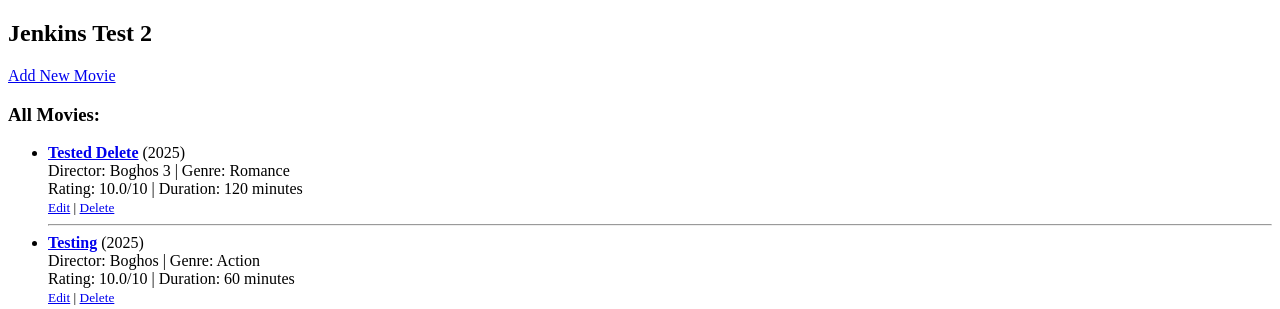
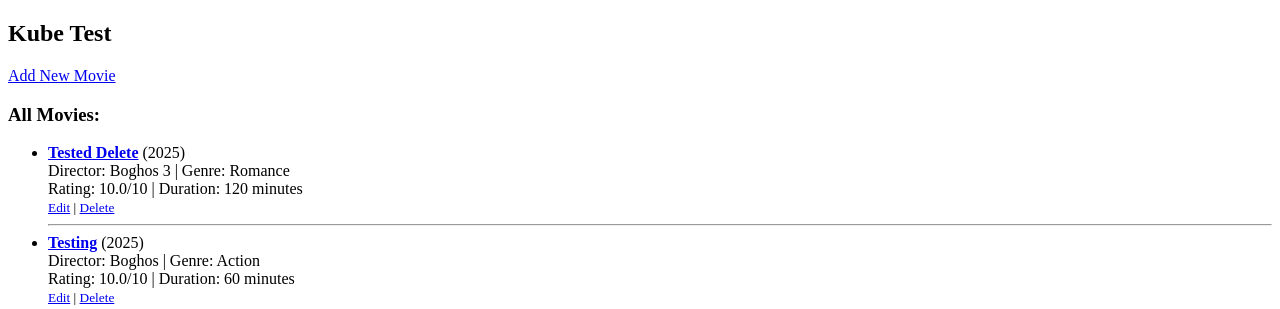
Before and after one commit to B0GH0S/MovieCICD, a Django app: page / in a window 1280 px wide. Shown: the top 309 px of the page. Run offline with Django 3.2, Linux system fonts and the light colour scheme; data comes from the database, SQL or seed files in the repository.

Commit message:
Kube Test

```diff
--- a/templates/index.html
+++ b/templates/index.html
@@ -5,7 +5,7 @@
     <title>Movie Database</title>
 </head>
 <body>
-    <h2>Jenkins Test 2</h2>
+    <h2>Kube Test</h2>
 
     <p><a href="{% url 'add_movie' %}">Add New Movie</a></p>
 
```
